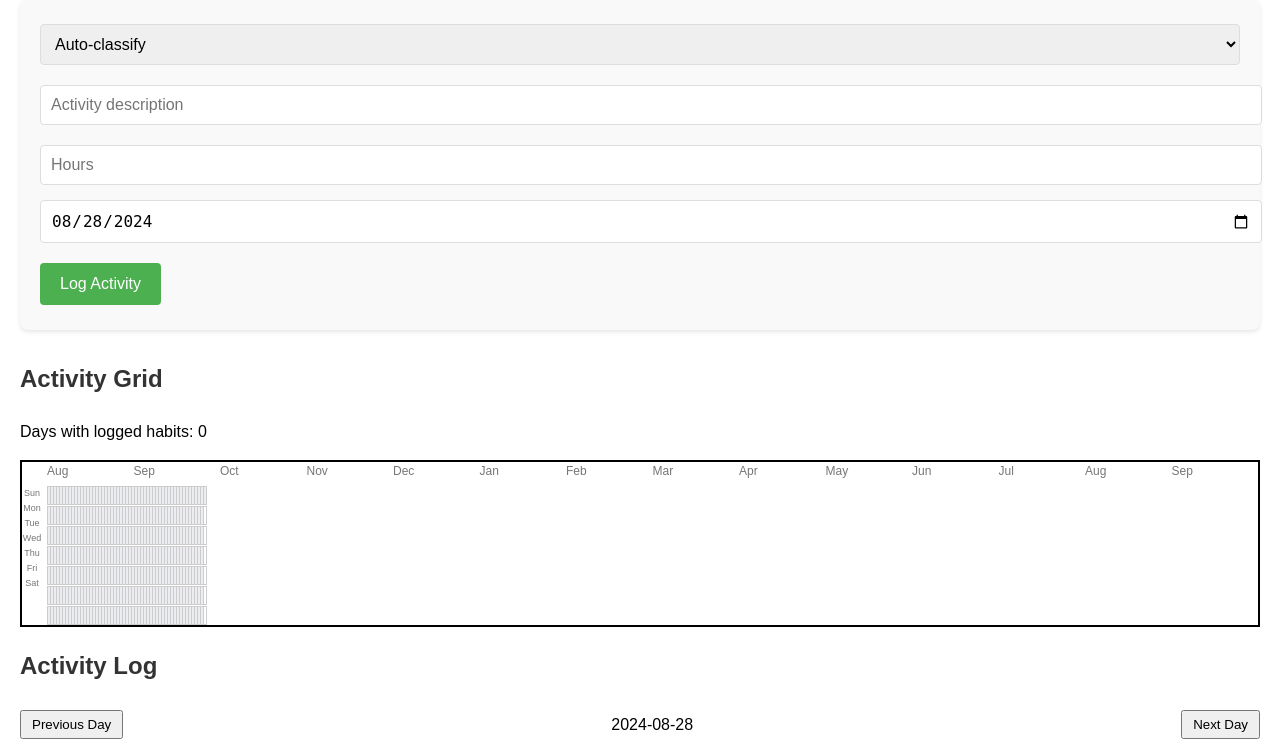
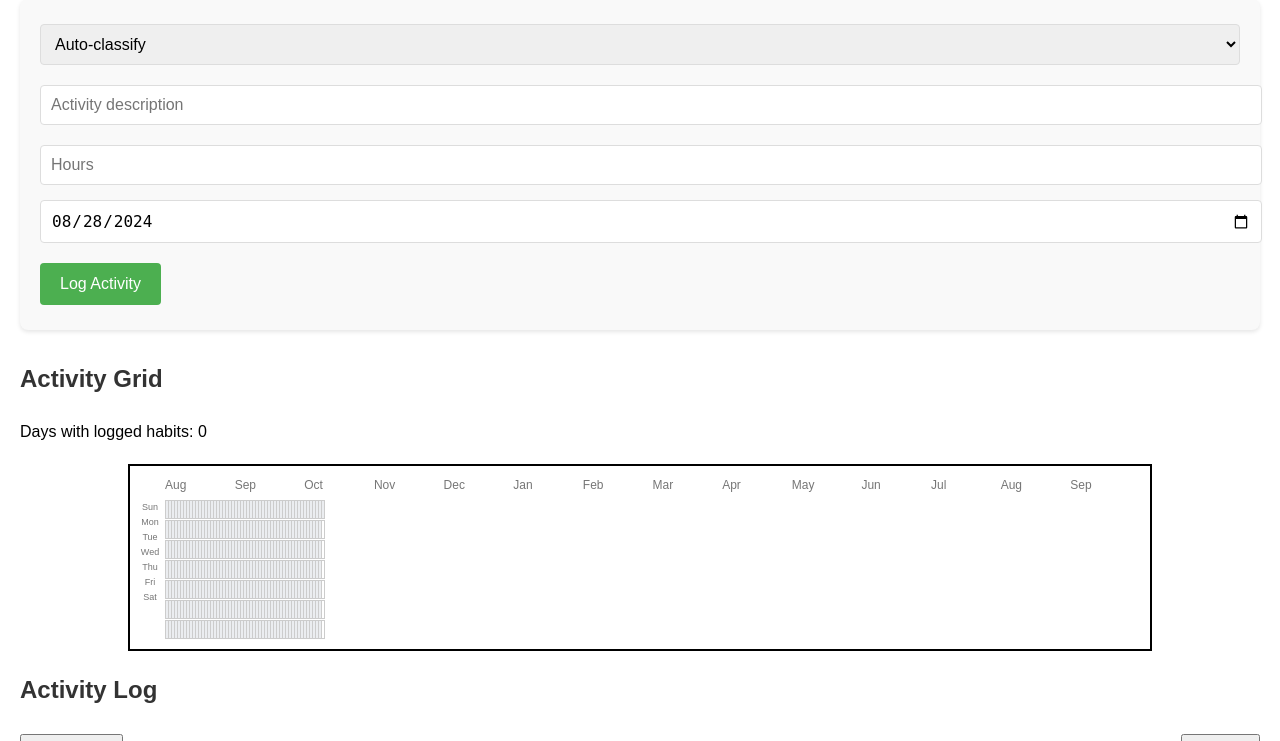
Before and after one commit to kailashgopalan/gh_activities, a Flask app: page / in a window 1280 px wide. Shown: the part 537-1278 px from the top of the page. Run offline with Flask 2, Linux system fonts and the light colour scheme; the visitor is signed in with stand-in values (Sample User, id 1); data that the repository does not hold is empty.

Commit message:
adjusting css for activity grid container

```diff
--- a/static/css/styles.css
+++ b/static/css/styles.css
@@ -192,10 +192,10 @@ canvas {
 /* Existing styles */
 
 .activity-grid-container {
-    position: relative; /* Add this */
-    border: 2px solid black;
-    overflow-x: auto;
-    margin-bottom: 20px;
+    max-width: 1000px; /* Adjust as needed */
+    margin: 20px auto;
+    padding: 10px;
+    border: 1px solid #ddd;
 }
 
 .month-labels {
```
